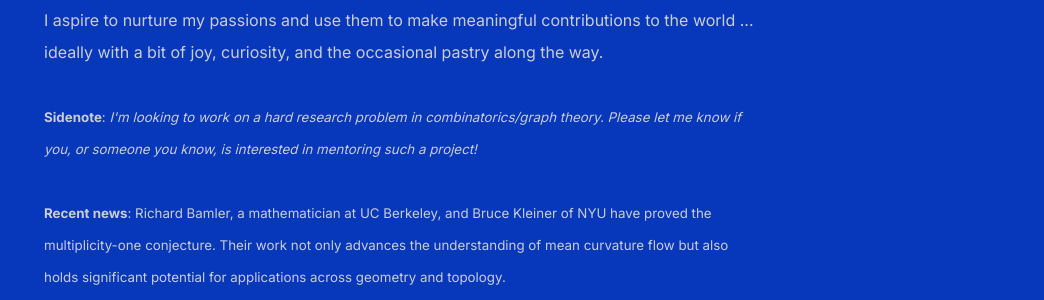
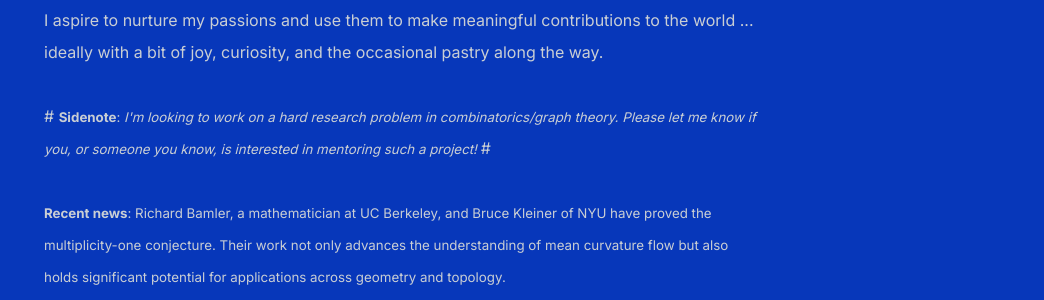
Before and after one commit to shihankanungo/shihankanungo.github.io, a Jekyll site: the page built from index.md, in a window 1280 px wide. Shown: the part 653-953 px from the top of the page, without its empty margins (236-1280 px from the left). Built offline with Jekyll 4.4.1, drawn with Linux system fonts in a browser that asks for light colours.

```diff
--- a/_config.yml
+++ b/_config.yml
@@ -6,9 +6,9 @@ description: > # description of the site (multiple lines allowed)
   Hello there! I’m Shihan&mdash;thanks for stopping by. I’m a high school junior from Palo Alto, CA, with a keen interest in mathematics, physics, language, and music. I play the violin, compose with my MPK Mini Plus, and have a music taste that defies genre (and occasionally logic). <br />When I’m not actively immersed in one of these pursuits, there’s a good chance I’m sitting very still, appearing contemplative&mdash;while secretly daydreaming about my next snack.<br /> I aspire to nurture my passions and use them to make meaningful contributions to the world ... ideally with a bit of joy, curiosity, and the occasional pastry along the way.
           <br /><br />
 
-          <small><b>Sidenote</b>: <i>I'm looking to work on a hard research problem in combinatorics/graph theory. Please let me know if you, or someone you know, is interested in mentoring such a project! </i></small>
+          # <small><b>Sidenote</b>: <i>I'm looking to work on a hard research problem in combinatorics/graph theory. Please let me know if you, or someone you know, is interested in mentoring such a project! </i></small>
 
-          <br /><br />
+          # <br /><br />
           <small><b>Recent news</b>: Richard Bamler, a mathematician at UC Berkeley, and Bruce Kleiner of NYU have proved the multiplicity-one conjecture. Their work not only advances the understanding of mean curvature flow but also holds significant potential for applications across geometry and topology. </small>
           <br /><br />
           <small><b>Currently reading</b>: <i>An Artist of the Floating World</i> by Kazuo Ishiguro, <i>London: The Biography</i> by Peter Ackroyd, and <i>A People's History of the United States</i> by Howard Zinn.</small>
```
